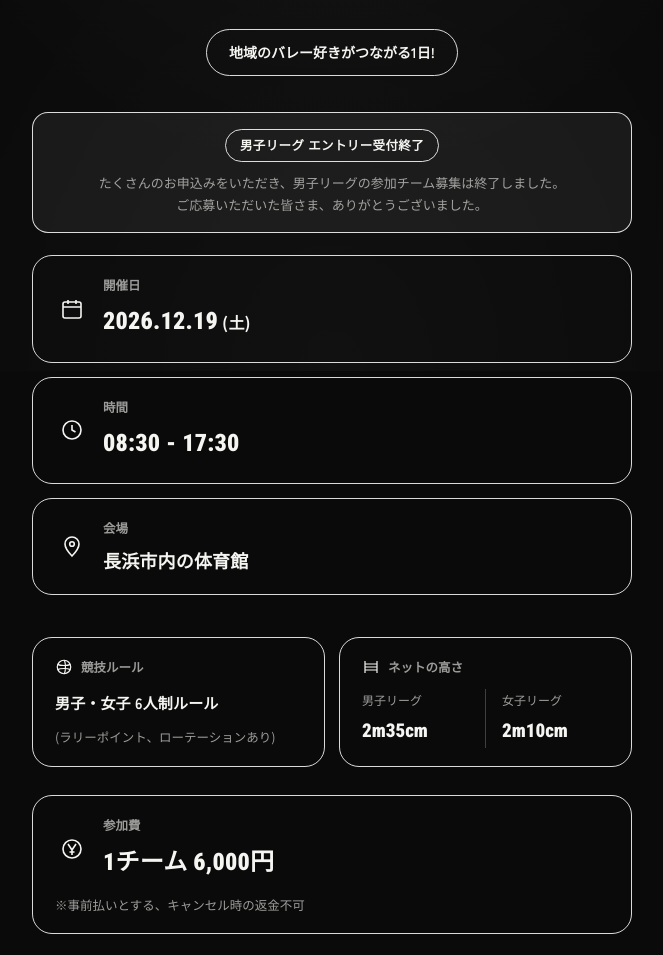
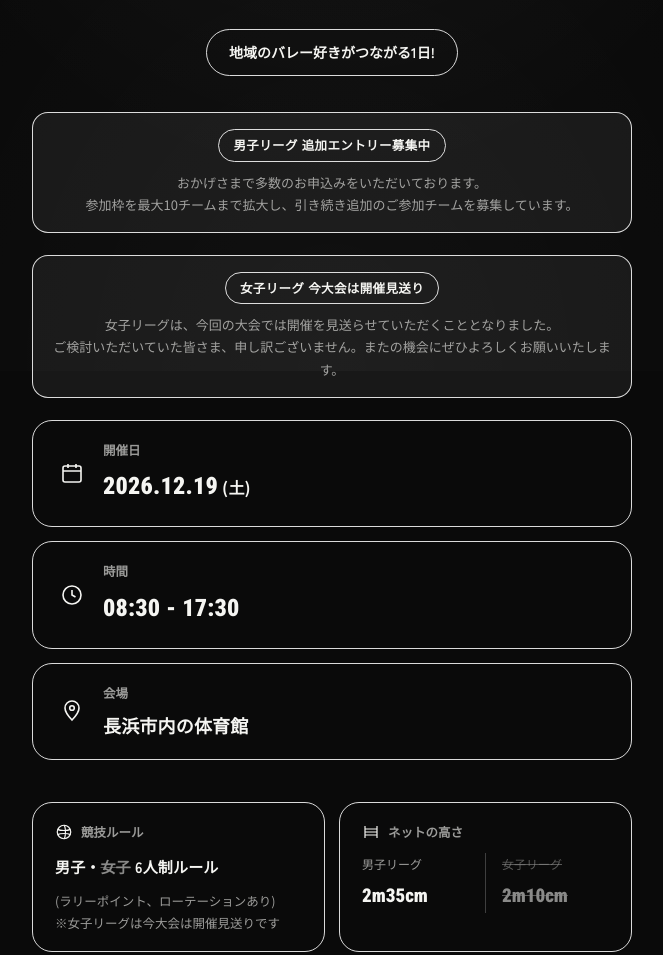
Before and after one commit to brick-volleyball/brick-volleyball.github.io, a plain HTML site: page brick-level-cup.html in a window 1280 px wide. Shown: the part 429-1384 px from the top of the page, without its empty margins (308-971 px from the left). Drawn offline with Linux system fonts and the light colour scheme; a web font is replaced by a local one.

Commit message:
Add files via upload

```diff
--- a/brick-level-cup.html
+++ b/brick-level-cup.html
@@ -19,8 +19,12 @@
     [EDIT:参加費]   … 参加費・支払い条件の表示
     [EDIT:ルール]   … 競技ルールの表示
     [EDIT:ネット]   … ネットの高さの表示
-    [EDIT:男子エントリー] … 男子リーグ エントリー終了のお知らせ(募集を
-                       再開する場合はこのブロックを削除してください)
+    [EDIT:男子エントリー] … 男子リーグ 追加エントリー募集中のお知らせ(定員に
+                       達し募集を終了する場合は文言を「受付終了」系に
+                       戻してください)
+    [EDIT:女子リーグ] … 女子リーグ 今大会見送りのお知らせ(次回以降に
+                       女子リーグを再開する場合はこのブロックを削除して
+                       ください)
     [EDIT:リンク]   … 大会Instagram / BRICKメール / BRICK Instagram の
                        リンク先3つ(現時点の値は下記の通り)
                        ・大会公式Instagram: https://www.instagram.com/brick_level_cup/
@@ -34,6 +38,14 @@
               「Xリーグ/オープンリーグ」→「男子リーグ/女子リーグ」に統一
               (2026-09-05のリーグ名称変更に合わせて、告知ポスター作成時に
               残っていた旧名称を修正)。
+  2026-09-20: 男子リーグの募集枠を10チームまで拡大したのに伴い、
+              「エントリー受付終了」の告知を「追加エントリー募集中」に変更。
+              あわせて女子リーグは今大会は開催見送りとなったため、
+              その旨のお知らせを新設(ネットの高さ等の記載自体は残置)。
+  2026-09-20: 女子リーグに関するルール表記(競技ルールカードの「女子」、
+              ネットの高さカードの「女子リーグ」欄)に取り消し線
+              (.struck クラス)を追加し、見送りであることが一目で
+              わかるようにした。
   ============================================================
 -->
 <!DOCTYPE html>
@@ -231,6 +243,11 @@
     color: var(--sub);
     line-height: 1.7;
   }
+  .struck{
+    text-decoration: line-through;
+    text-decoration-color: var(--sub);
+    opacity: 0.55;
+  }
 
   .card-grid{
     display: grid;
@@ -326,8 +343,14 @@
 
   <!-- [EDIT:男子エントリー] -->
   <div class="notice-box">
-    <div class="notice-label">男子リーグ エントリー受付終了</div>
-    <p class="notice-text">たくさんのお申込みをいただき、男子リーグの参加チーム募集は終了しました。<br>ご応募いただいた皆さま、ありがとうございました。</p>
+    <div class="notice-label">男子リーグ 追加エントリー募集中</div>
+    <p class="notice-text">おかげさまで多数のお申込みをいただいております。<br>参加枠を最大10チームまで拡大し、引き続き追加のご参加チームを募集しています。</p>
+  </div>
+
+  <!-- [EDIT:女子リーグ] -->
+  <div class="notice-box">
+    <div class="notice-label">女子リーグ 今大会は開催見送り</div>
+    <p class="notice-text">女子リーグは、今回の大会では開催を見送らせていただくこととなりました。<br>ご検討いただいていた皆さま、申し訳ございません。またの機会にぜひよろしくお願いいたします。</p>
   </div>
 
   <!-- [EDIT:開催日] -->
@@ -378,8 +401,8 @@
         <svg viewBox="0 0 24 24" fill="none" stroke="var(--white)" stroke-width="1.6" width="18" height="18"><circle cx="12" cy="12" r="9"/><path d="M12 3c2.5 2.5 2.5 15.5 0 18M3.5 8.5c3.5 2 13.5 2 17 0M3.5 15.5c3.5-2 13.5-2 17 0"/></svg>
         競技ルール
       </div>
-      <div class="card-value text" style="font-size:15px; font-weight:700;">男子・女子 6人制ルール</div>
-      <div class="card-note">(ラリーポイント、ローテーションあり)</div>
+      <div class="card-value text" style="font-size:15px; font-weight:700;">男子・<span class="struck">女子</span> 6人制ルール</div>
+      <div class="card-note">(ラリーポイント、ローテーションあり)<br>※女子リーグは今大会は開催見送りです</div>
     </div>
 
     <!-- [EDIT:ネット] -->
@@ -394,7 +417,7 @@
           <div class="v">2m35cm</div>
         </div>
         <div class="net-divider"></div>
-        <div>
+        <div class="struck">
           <div class="k">女子リーグ</div>
           <div class="v">2m10cm</div>
         </div>
@@ -450,7 +473,7 @@
   <p class="footer-note">
     BRICK × LEVEL CUP は、BRICKとlevel(協力チーム)の共催で開催します。<br>
     お問い合わせは <a href="mailto:brick.volley@gmail.com">brick.volley@gmail.com</a> まで。<br>
-    最終更新日: 2026年9月14日(男子リーグ エントリー受付終了)
+    最終更新日: 2026年9月20日(男子リーグ 追加エントリー募集中/女子リーグ 今大会は開催見送り)
   </p>
 
 </div>
```
